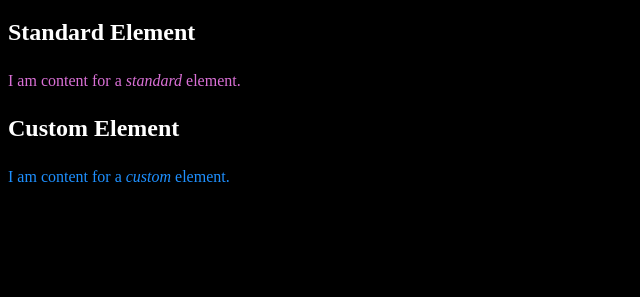
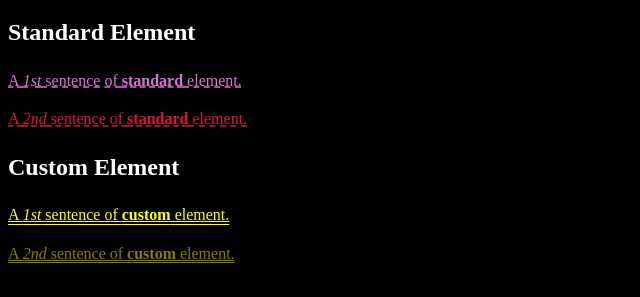
Before and after one commit to tacc-wbomar/poc-dynamic-load-custom-element, a website: page index.html in a window 1280 px wide. Shown: the part 125-422 px from the top of the page, without its empty margins (0-640 px from the left). Drawn offline with Linux system fonts and the light colour scheme.

Commit message:
Major: Advanced Variable Support

```diff
--- a/css/index.css
+++ b/css/index.css
@@ -1,6 +1,17 @@
 :root {
-    --color: orchid;
+    --color-one: orchid;
+    --color-two: crimson;
 }
-p {
-    color: var(--color);
+p:nth-of-type(1) {
+    color: var(--color-one);
+    text-decoration-style: dashed;
 }
+p:nth-of-type(2) {
+    color: var(--color-two);
+    text-decoration-style: dashed;
+}
+
+p:nth-of-type(1),
+p:nth-of-type(2) {
+    text-decoration-line: underline;
+}
--- /dev/null
+++ b/css/index.sample-custom-element.css
@@ -0,0 +1,17 @@
+sample-custom-element {
+    --color-one: yellow;
+    --color-two: olive;
+}
+sample-custom-element::part(one) {
+    color: var(--color-one);
+    text-decoration-style: solid;
+}
+sample-custom-element::part(two) {
+    color: var(--color-two);
+    text-decoration-style: solid;
+}
+
+sample-custom-element::part(one),
+sample-custom-element::part(two) {
+    text-decoration-line: underline;
+}
--- a/css/sample-custom-element.css
+++ b/css/sample-custom-element.css
@@ -1,6 +1,12 @@
 :host {
-    --color: dodgerblue;
+    --color-one: cyan;
+    --color-two: dodgerblue;
 }
-p {
-    color: var(--color);
+p:nth-of-type(1) {
+    color: var(--color-one) !important;
+    text-decoration-style: double !important;
 }
+p:nth-of-type(2) {
+    color: var(--color-two);
+    text-decoration-style: double !important;
+}
--- a/index.html
+++ b/index.html
@@ -2,6 +2,7 @@
 <html>
   <head>
     <link href="./css/index.css" rel="stylesheet">
+    <link href="./css/index.sample-custom-element.css" rel="stylesheet">
     <style type="text/css">
       body {
         color: white;
@@ -18,7 +19,10 @@
     </h1>
 
     <h2>Standard Element</h2>
-    <p>I am content for a <em>standard</em> element.</p>
+    <div>
+      <p>A <em>1st</em> sentence of <strong>standard</strong> element.</p>
+      <p>A <em>2nd</em> sentence of <strong>standard</strong> element.</p>
+    </div>
 
     <h2>Custom Element</h2>
     <div id="custom-element-placeholder"></div>
--- a/sample-custom-element.html
+++ b/sample-custom-element.html
@@ -1,5 +1,6 @@
 <sample-custom-element></sample-custom-element>
 <template id="sample-custom-element">
   <link href="./css/sample-custom-element.css" rel="stylesheet">
-  <p>I am content for a <em>custom</em> element.</p>
+  <p part="one">A <em>1st</em> sentence of <strong>custom</strong> element.</p>
+  <p part="two">A <em>2nd</em> sentence of <strong>custom</strong> element.</p>
 </template>
```
